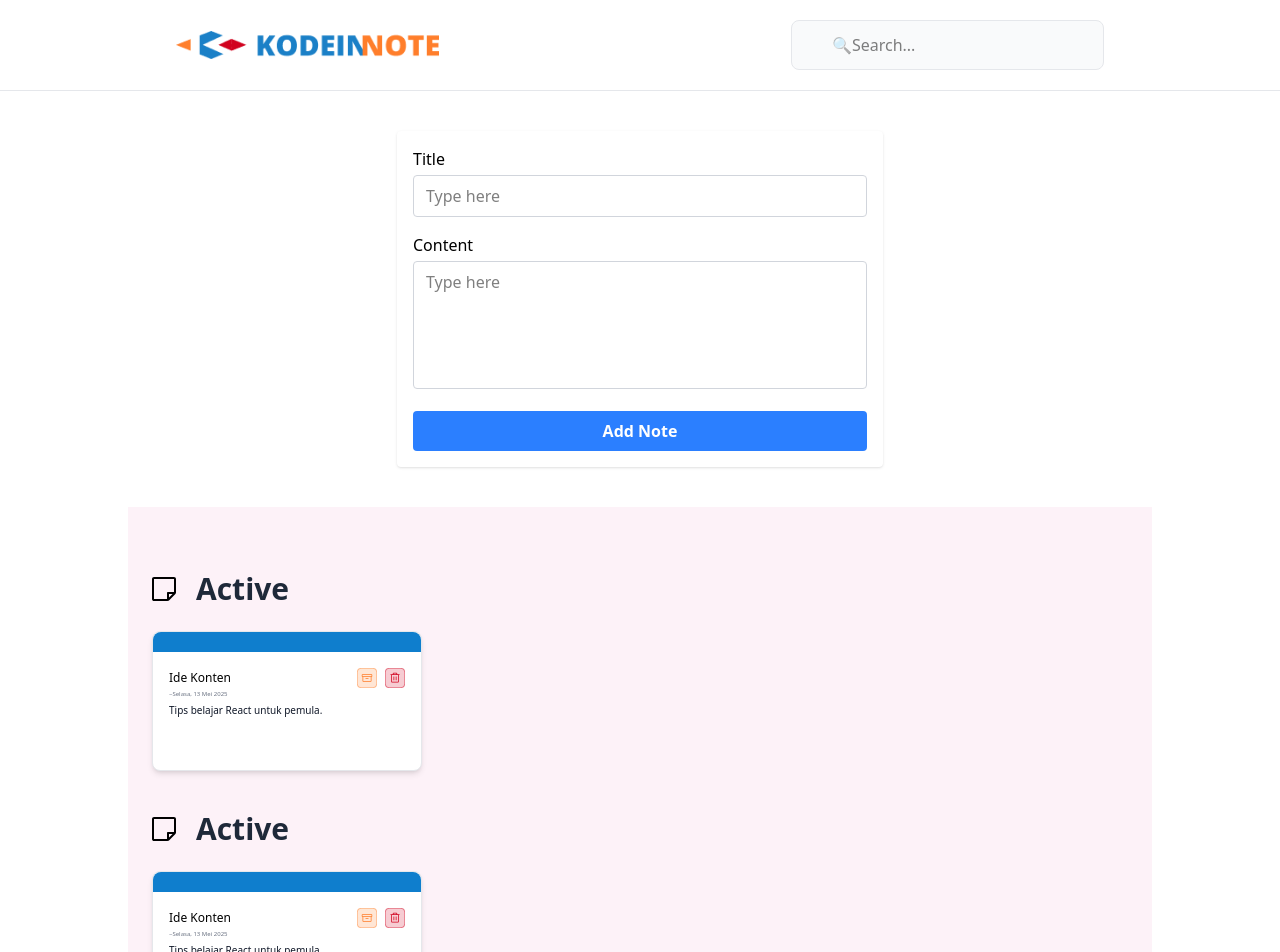
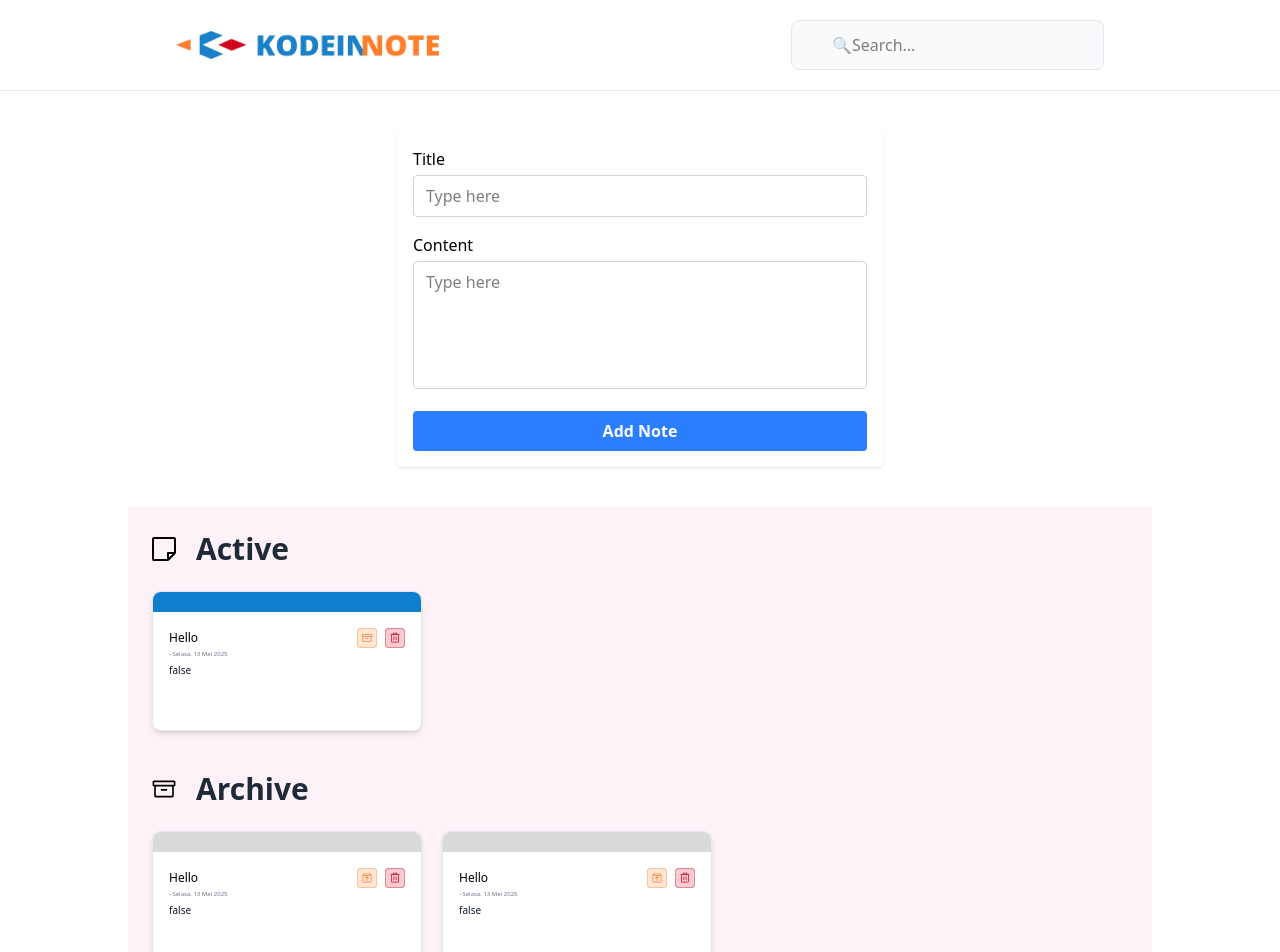
Before and after one commit to Nypline/Form-App, a React (Vite) app: page / in a window 1280 px wide. Shown: the top 952 px of the page. Built offline with nearby package versions, Linux system fonts and the light colour scheme.

Commit message:
Completed : Izza

```diff
--- a/src/components/KontenList.jsx
+++ b/src/components/KontenList.jsx
@@ -1,66 +1,54 @@
 import NoteItem from "./NoteItem";
 
-const KontenList = ({ contentIdeas, contentSave, onDelete }) => {
+const KontenList = ({ contentIdeas, onDelete, handleToggleArchive }) => {
+  const activeIdeas = contentIdeas.filter((idea) => !idea.isArchived);
+  const archivedIdeas = contentIdeas.filter((idea) => idea.isArchived);
+
   return (
     <div className="w-[80%] mx-auto p-6 bg-pink-50 ">
-      {contentIdeas.map((idea) =>
-        idea.isArchived === true ? (
-          <div key={idea.id}>
-            <div className="flex flex-row items-center gap-5 mb-6 mt-10">
-              <img src="/Archive.svg" alt="" className="w-6" />
-              <h1 className="text-3xl font-bold text-gray-800">Archive</h1>
-            </div>
-            <NoteItem
-              idea={idea}
-              img={"/MoveBack.svg"}
-              colorClass="bg-[#D9D9D9]"
-            />
-          </div>
-        ) : (
-          <div key={idea.id}>
-            <div className="flex flex-row items-center gap-5 mb-6 mt-10">
+      {activeIdeas.length > 0 && (
+        <>
+          <div className="flex flex-row items-center gap-5 mb-6">
             <img src="/Active.svg" alt="" className="w-6" />
             <h1 className="text-3xl font-bold text-gray-800">Active</h1>
           </div>
+
+          <div className="flex flex-row justify-start gap-5 flex-wrap">
+            {activeIdeas.map((idea) => (
               <NoteItem
+                key={idea.id}
                 idea={idea}
                 img="/Save.svg"
                 colorClass="bg-[#0F7ECD]"
                 onDelete={onDelete}
-            />
-          </div>
-        )
-      )}
-
-      {/* <div className="flex flex-row items-center gap-5 mb-6">
-        <img src="/Active.svg" alt="" className="w-6" />
-        <h1 className="text-3xl font-bold text-gray-800">Active</h1>
-      </div>
-
-      <div className=" flex flex-row justify-start gap-5">
-        {contentIdeas.map((idea) => (
-          <NoteItem
-            idea={idea}
-            img="/Save.svg"
-            colorClass="bg-[#0F7ECD]"
-            onDelete={onDelete}
+                handleToggleArchive={handleToggleArchive}
               />
             ))}
           </div>
+        </>
+      )}
+
+      {archivedIdeas.length > 0 && (
+        <>
           <div className="flex flex-row items-center gap-5 mb-6 mt-10">
             <img src="/Archive.svg" alt="" className="w-6" />
             <h1 className="text-3xl font-bold text-gray-800">Archive</h1>
           </div>
 
-      <div className=" flex flex-row justify-start gap-5">
-        {contentSave.map((idea) => (
+          <div className="flex flex-row justify-start gap-5 flex-wrap">
+            {archivedIdeas.map((idea) => (
               <NoteItem
+                key={idea.id}
                 idea={idea}
-            img={"/MoveBack.svg"}
+                img="/MoveBack.svg"
                 colorClass="bg-[#D9D9D9]"
+                onDelete={onDelete}
+                handleToggleArchive={handleToggleArchive}
               />
             ))}
-      </div> */}
+          </div>
+        </>
+      )}
     </div>
   );
 };
--- a/src/components/NoteItem.jsx
+++ b/src/components/NoteItem.jsx
@@ -1,4 +1,10 @@
-export default function NoteItem({ idea, img, colorClass, onDelete }) {
+export default function NoteItem({
+  idea,
+  img,
+  colorClass,
+  onDelete,
+  handleToggleArchive,
+}) {
   return (
     <div>
       <div
@@ -15,12 +21,15 @@ export default function NoteItem({ idea, img, colorClass, onDelete }) {
                   src={img}
                   alt=""
                   className="hover:cursor-pointer hover:scale-110 transition-transform duration-200"
+                  onClick={() => handleToggleArchive(idea.id)}
                 />
                 <img
                   src="/Trash.svg"
                   alt=""
                   className="hover:cursor-pointer hover:scale-110 transition-transform duration-200"
-                  onClick={() => onDelete(idea.id)}
+                  onClick={() => {
+                    onDelete(idea.id);
+                  }}
                 />
               </div>
             </div>
--- a/src/components/Notes.jsx
+++ b/src/components/Notes.jsx
@@ -5,35 +5,24 @@ import { useState } from "react";
 export default function Notes() {
   const [contentIdeas, setContentIdeas] = useState([
     {
-      id: 1,
-      title: "Ide Konten",
+      id: "01",
+      title: "Hello",
       date: "~Selasa, 13 Mei 2025",
-      tips: "Tips belajar React untuk pemula.",
+      tips: "false",
       isArchived: false,
     },
     {
-      id: 2,
-      title: "Ide Konten",
+      id: "02",
+      title: "Hello",
       date: "~Selasa, 13 Mei 2025",
-      tips: "Tips belajar React untuk pemula.",
-      isArchived: false,
-    },
-  ]);
-
-  const [contentSave, setContentSave] = useState([
-    {
-      id: 1,
-      title: "Ide Konten",
-
-      date: "~Selasa, 13 Mei 2025",
-      tips: "Tips belajar React untuk pemula.",
+      tips: "false",
       isArchived: true,
     },
     {
-      id: 2,
-      title: "Ide Konten",
+      id: "03cxa",
+      title: "Hello",
       date: "~Selasa, 13 Mei 2025",
-      tips: "Tips belajar React untuk pemula.",
+      tips: "false",
       isArchived: true,
     },
   ]);
@@ -44,6 +33,7 @@ export default function Notes() {
       title: title,
       date: "~Selasa, 13 Mei 2025",
       tips: content,
+      isArchived: false,
     };
     if (!title || !content) {
       alert("Please fill in all fields");
@@ -57,13 +47,23 @@ export default function Notes() {
     setContentIdeas(updatedNotes);
   };
 
+  const handleToggleArchive = (id) => {
+    const updatedIdeas = contentIdeas.map((idea) => {
+      if (idea.id === id) {
+        return { ...idea, isArchived: !idea.isArchived };
+      }
+      return idea;
+    });
+    setContentIdeas(updatedIdeas);
+  };
+
   return (
     <div className="flex flex-col gap-10">
       <AddNote onAdd={onAdd}></AddNote>
       <KontenList
         contentIdeas={contentIdeas}
-        contentSave={contentSave}
         onDelete={handleDeleteNote}
+        handleToggleArchive={handleToggleArchive}
       ></KontenList>
     </div>
   );
```
Lines whose indentation alone changed are shown as unchanged.
